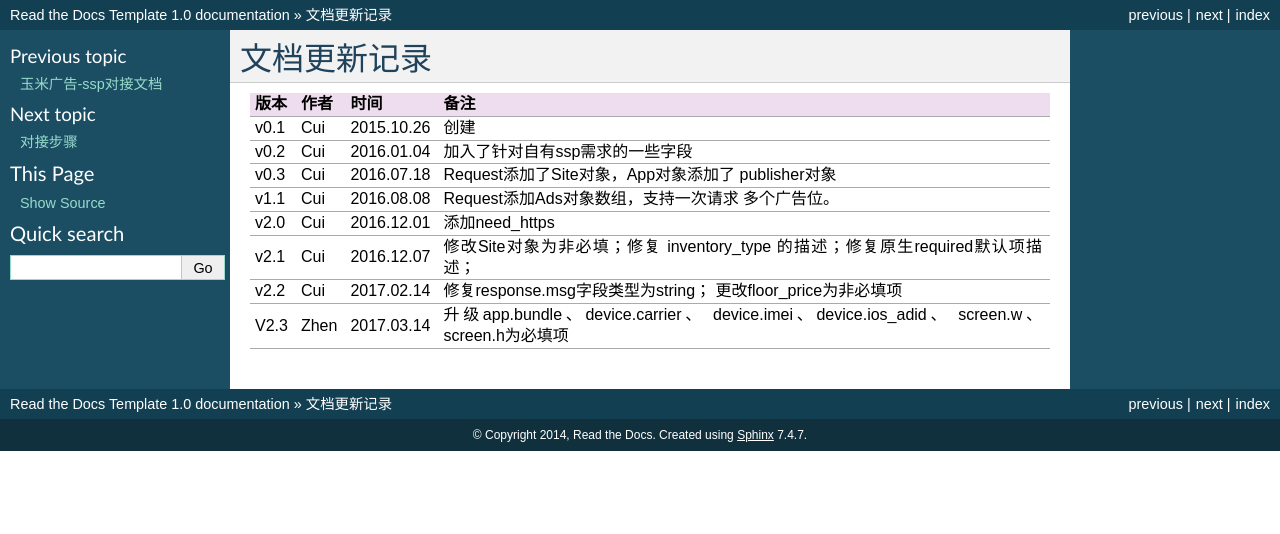
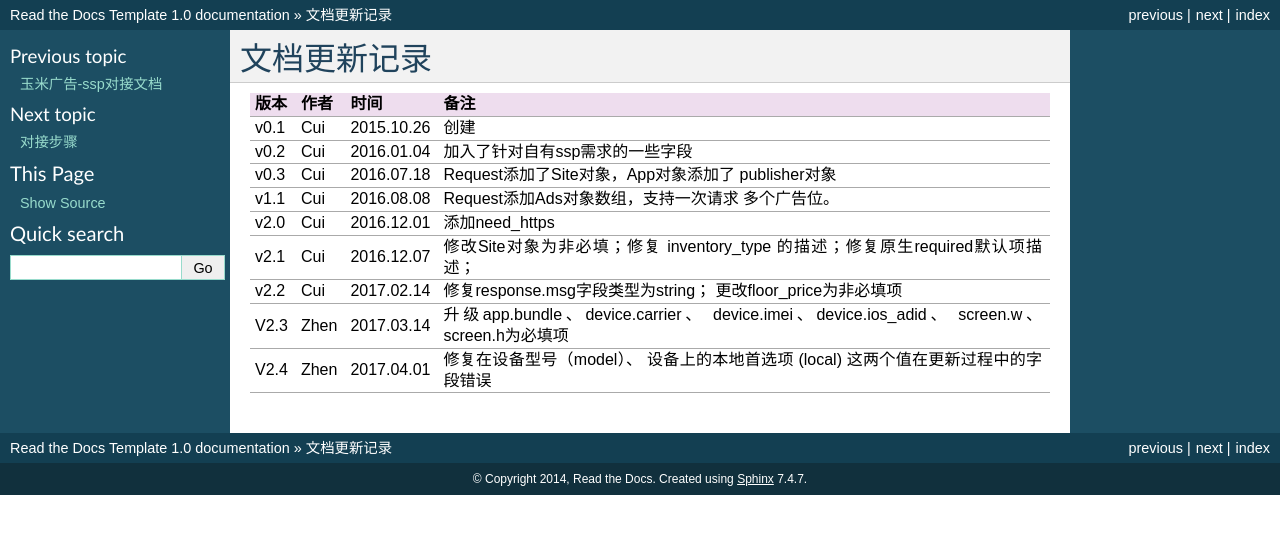
Before and after one commit to yumimobi/adx_ssp_doc, a Sphinx documentation site: the page built from docs/a-first.rst, in a window 1280 px wide. Shown: the top 534 px of the page. Built offline with Sphinx 7.4.7, drawn with Linux system fonts in a browser that asks for light colours.

Commit message:
增加model、loca修正的版本记录

```diff
--- a/docs/a-first.rst
+++ b/docs/a-first.rst
@@ -28,3 +28,7 @@
 |               |          |            | device.imei、device.ios_adid、       |
 |               |          |            | screen.w、screen.h为必填项           |
 +---------------+----------+------------+--------------------------------------+
+| V2.4          | Zhen     | 2017.04.01 | 修复在设备型号（model）、            |
+|               |          |            | 设备上的本地首选项 (local)           |
+|               |          |            | 这两个值在更新过程中的字段错误       |
++---------------+----------+------------+--------------------------------------+
```
